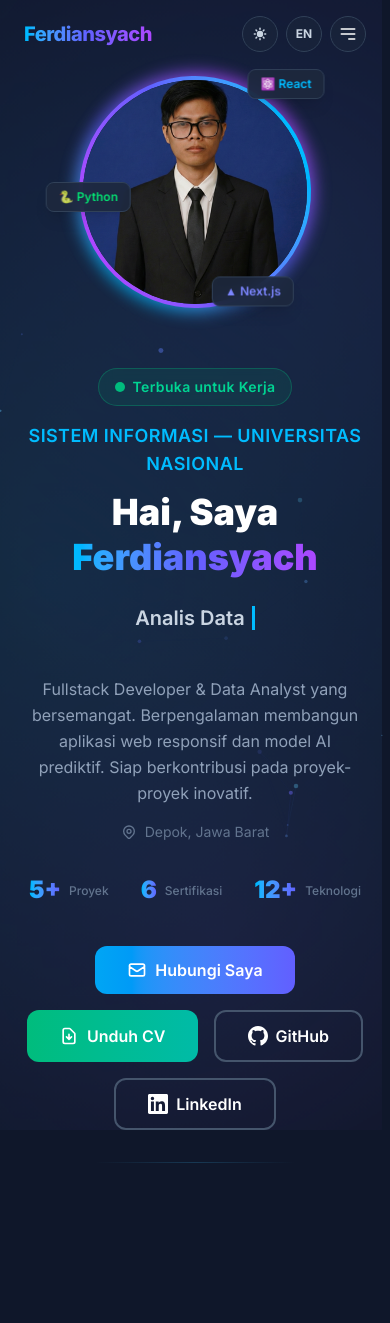
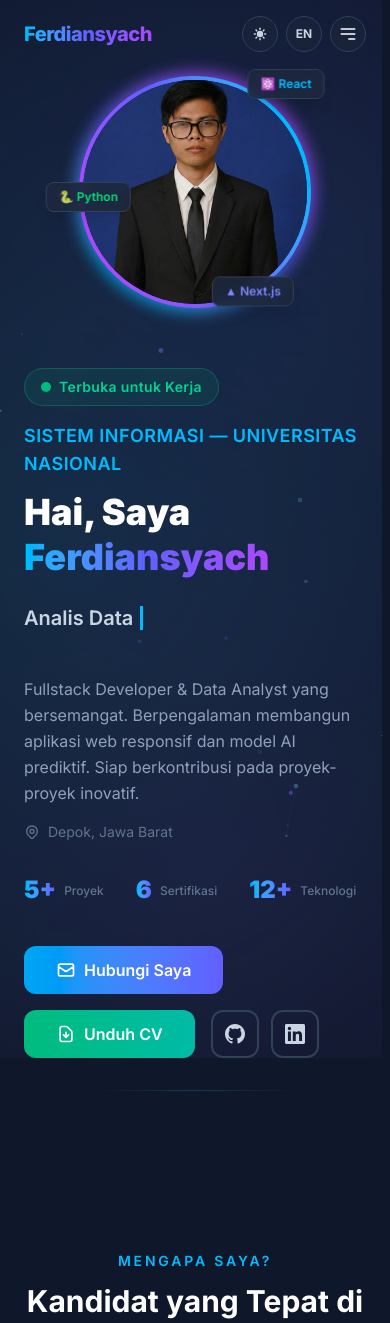
Before and after one commit to ferdiansyach/personalwebsite, a Next.js app: page / in a window 390 px wide. Shown: the top 1323 px of the page. Built offline with nearby package versions, Linux system fonts and the light colour scheme.

Commit message:
Refactor Hero Section: Mengubah rata kiri pada mobile dan menyederhanakan tombol GitHub/LinkedIn menjadi icon

```diff
--- a/src/components/sections/HeroSection.tsx
+++ b/src/components/sections/HeroSection.tsx
@@ -111,13 +111,13 @@ export default function HeroSection() {
       <div className="container mx-auto px-6 flex flex-col-reverse md:flex-row items-center justify-between gap-16 relative z-10">
         {/* Text content: staggered entrance */}
         <motion.div
-          className="md:w-3/5 text-center md:text-left"
+          className="md:w-3/5 text-left"
           variants={containerVariants}
           initial="hidden"
           animate="visible"
         >
           {/* Status badge */}
-          <motion.div variants={itemVariants} className="mb-4 flex justify-center md:justify-start">
+          <motion.div variants={itemVariants} className="mb-4 flex justify-start">
             <StatusBadge />
           </motion.div>
 
@@ -161,7 +161,7 @@ export default function HeroSection() {
           {/* Description */}
           <motion.p
             variants={itemVariants}
-            className="mt-8 text-base md:text-lg text-slate-400 max-w-xl mx-auto md:mx-0 leading-relaxed"
+            className="mt-8 text-base md:text-lg text-slate-400 max-w-xl leading-relaxed"
           >
             {t(translations.hero.description)}
           </motion.p>
@@ -169,7 +169,7 @@ export default function HeroSection() {
           {/* Location */}
           <motion.div
             variants={itemVariants}
-            className="mt-4 flex items-center gap-2 justify-center md:justify-start text-slate-500 text-sm"
+            className="mt-4 flex items-center gap-2 justify-start text-slate-500 text-sm"
           >
             <svg className="w-4 h-4" fill="none" viewBox="0 0 24 24" stroke="currentColor">
               <path strokeLinecap="round" strokeLinejoin="round" strokeWidth={2} d="M17.657 16.657L13.414 20.9a1.998 1.998 0 01-2.827 0l-4.244-4.243a8 8 0 1111.314 0z" />
@@ -181,7 +181,7 @@ export default function HeroSection() {
           {/* Mini stats row */}
           <motion.div
             variants={itemVariants}
-            className="mt-8 flex items-center justify-center md:justify-start gap-8"
+            className="mt-8 flex items-center justify-start gap-8"
           >
             {statsItems.map((stat, i) => (
               <div key={i} className="flex items-center gap-2">
@@ -198,7 +198,7 @@ export default function HeroSection() {
           {/* CTA Buttons */}
           <motion.div
             variants={itemVariants}
-            className="mt-10 flex flex-wrap justify-center md:justify-start gap-4"
+            className="mt-10 flex flex-wrap items-center justify-start gap-4"
           >
             <a
               href="#contact"
@@ -220,28 +220,30 @@ export default function HeroSection() {
               </svg>
               {t(translations.hero.downloadCv)}
             </a>
+            <div className="flex items-center gap-3 md:ml-2">
               <a
                 href="https://github.com/ferdiansyach"
                 target="_blank"
                 rel="noopener noreferrer"
-              className="inline-flex items-center gap-2 border-2 border-slate-600 text-white font-semibold py-3 px-8 rounded-xl hover:border-sky-400 hover:text-sky-400 transition-all duration-300 hover:-translate-y-0.5 group"
+                aria-label="GitHub"
+                className="inline-flex items-center justify-center p-3 rounded-xl border-2 border-slate-700 text-slate-300 hover:border-sky-400 hover:text-sky-400 hover:bg-sky-400/10 transition-all duration-300 hover:-translate-y-0.5 group"
               >
                 <svg className="w-5 h-5 group-hover:scale-110 transition-transform" fill="currentColor" viewBox="0 0 24 24">
                   <path d="M12 0c-6.626 0-12 5.373-12 12 0 5.302 3.438 9.8 8.207 11.387.599.111.793-.261.793-.577v-2.234c-3.338.726-4.033-1.416-4.033-1.416-.546-1.387-1.333-1.756-1.333-1.756-1.089-.745.083-.729.083-.729 1.205.084 1.839 1.237 1.839 1.237 1.07 1.834 2.807 1.304 3.492.997.107-.775.418-1.305.762-1.604-2.665-.305-5.467-1.334-5.467-5.931 0-1.311.469-2.381 1.236-3.221-.124-.303-.535-1.524.117-3.176 0 0 1.008-.322 3.301 1.23.957-.266 1.983-.399 3.003-.404 1.02.005 2.047.138 3.006.404 2.291-1.552 3.297-1.23 3.297-1.23.653 1.653.242 2.874.118 3.176.77.84 1.235 1.911 1.235 3.221 0 4.609-2.807 5.624-5.479 5.921.43.372.823 1.102.823 2.222v3.293c0 .319.192.694.801.576 4.765-1.589 8.199-6.086 8.199-11.386 0-6.627-5.373-12-12-12z" />
                 </svg>
-              GitHub
               </a>
               <a
                 href="https://www.linkedin.com/in/ferdiansyach-845930246/"
                 target="_blank"
                 rel="noopener noreferrer"
-              className="inline-flex items-center gap-2 border-2 border-slate-600 text-white font-semibold py-3 px-8 rounded-xl hover:border-sky-400 hover:text-sky-400 transition-all duration-300 hover:-translate-y-0.5 group"
+                aria-label="LinkedIn"
+                className="inline-flex items-center justify-center p-3 rounded-xl border-2 border-slate-700 text-slate-300 hover:border-sky-400 hover:text-sky-400 hover:bg-sky-400/10 transition-all duration-300 hover:-translate-y-0.5 group"
               >
                 <svg className="w-5 h-5 group-hover:scale-110 transition-transform" fill="currentColor" viewBox="0 0 24 24">
                   <path d="M20.447 20.452h-3.554v-5.569c0-1.328-.027-3.037-1.852-3.037-1.853 0-2.136 1.445-2.136 2.939v5.667H9.351V9h3.414v1.561h.046c.477-.9 1.637-1.85 3.37-1.85 3.601 0 4.267 2.37 4.267 5.455v6.286zM5.337 7.433a2.062 2.062 0 01-2.063-2.065 2.064 2.064 0 112.063 2.065zm1.782 13.019H3.555V9h3.564v11.452zM22.225 0H1.771C.792 0 0 .774 0 1.729v20.542C0 23.227.792 24 1.771 24h20.451C23.2 24 24 23.227 24 22.271V1.729C24 .774 23.2 0 22.222 0h.003z" />
                 </svg>
-              LinkedIn
               </a>
+            </div>
           </motion.div>
         </motion.div>
 
```
Lines whose indentation alone changed are shown as unchanged.
